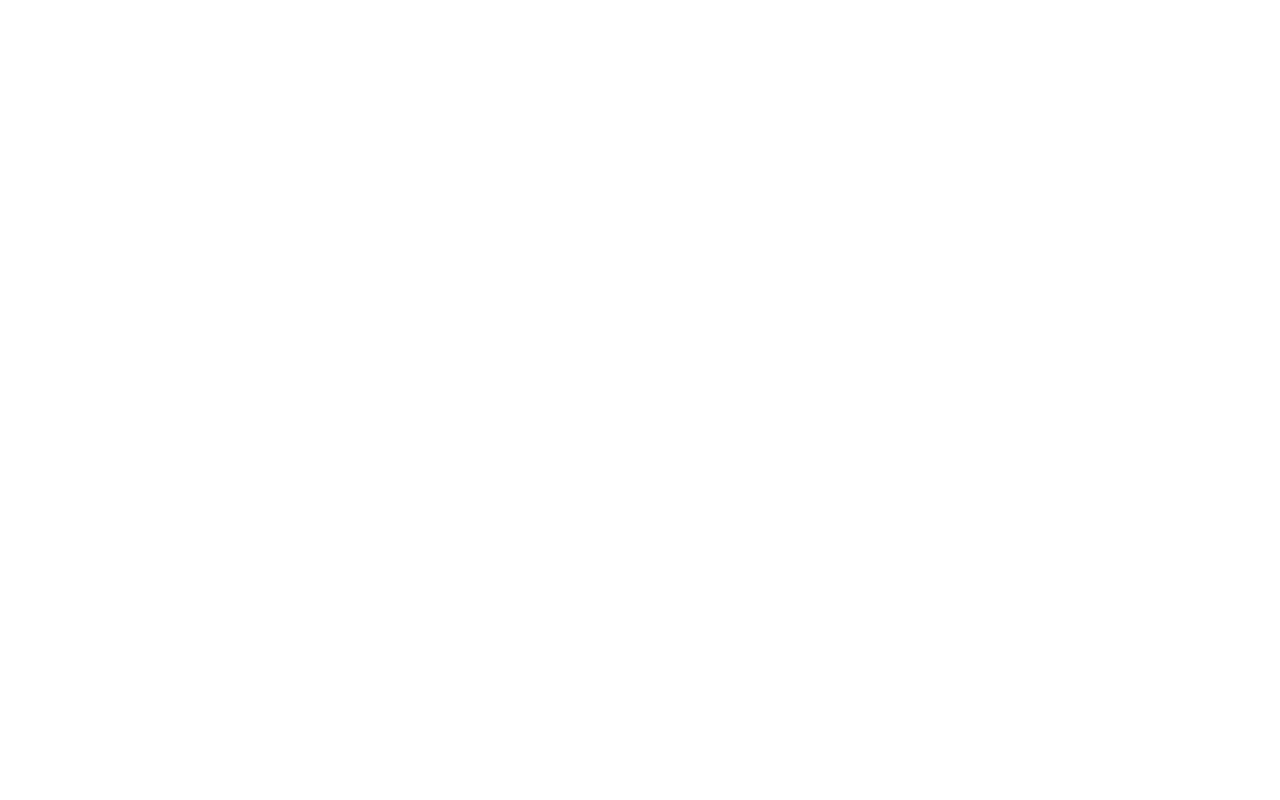
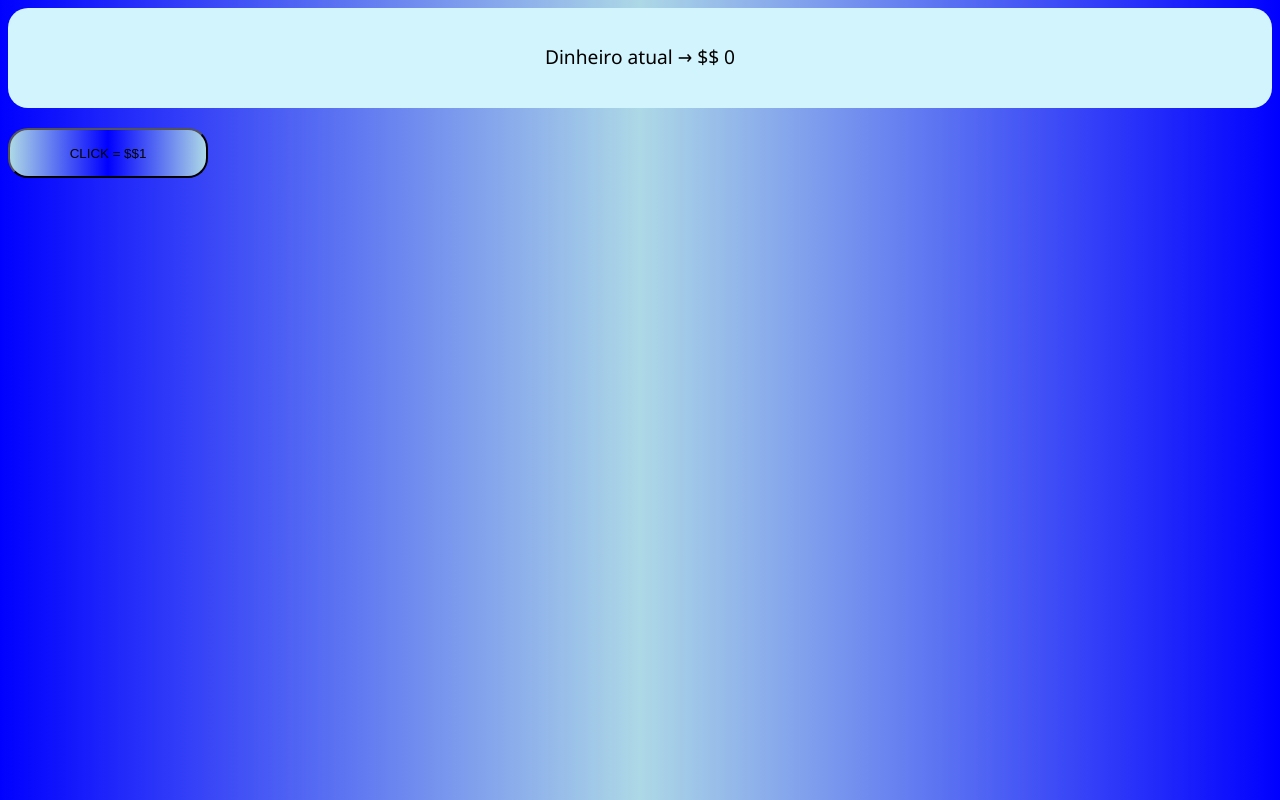
Before and after one commit to AndersonKFG/jogo_js, a plain HTML site: page index.html in a window 1280 px wide. Drawn offline with Linux system fonts and the light colour scheme.

Commit message:
Versão 1 - Ganhar por click

```diff
--- a/index.html
+++ b/index.html
@@ -8,6 +8,17 @@
     <title>Jogo JAVASCRIPT</title>
 </head>
 <body>
+
+    <!--PARTE QUE MOSTRA O DINHEIRO-->
+    <div id="money">
+        <p id="money_value">Dinheiro atual → $$ 0</p>
+    </div>
+
+    <!--PARTE QUE GANHA DINHEIRO-->
+    <div id="container">
+        <button id="ganhar_por_click">CLICK = $$1</button>
+    </div>
+
     <script src="main.js"></script>
 </body>
 </html>
--- a/main.css
+++ b/main.css
@@ -0,0 +1,39 @@
+body{
+    background: linear-gradient(to right, blue, lightblue, blue );
+}
+
+#money{
+    display: flex;
+    height: 100px;
+    width: 100%;
+    background: rgb(209, 244, 253);
+    border-radius: 20px;
+    justify-content: center;
+}
+
+#money_value{
+    margin-top: 35px;
+    font-size: larger;
+    font-family: 'Segoe UI', Tahoma, Geneva, Verdana, sans-serif;
+}
+
+#container{
+    display: absolute;
+    padding-top: 20px;
+}
+
+#ganhar_por_click{
+    width: 200px;
+    height: 50px;
+    border-radius: 20px;
+    background: linear-gradient(to right, lightblue, blue, lightblue);
+}
+
+#ganhar_por_click:hover{
+    cursor: pointer;
+}
+
+#ganhar_por_click:active{
+    background: lightblue;
+    transition: 0.2s;
+}
--- a/main.js
+++ b/main.js
@@ -0,0 +1,10 @@
+const dinheiro_atual = document.getElementById('money_value');;
+const gpk = document.getElementById('ganhar_por_click') // Botão de ganhar $$1 por click chamado de gpk;
+var money = 0;
+
+
+gpk.addEventListener('click',function(){
+    money = money + 1;
+    dinheiro_atual.textContent = 'Dinheiro atual → $$' + money;
+    console.log('Function');
+})
```
